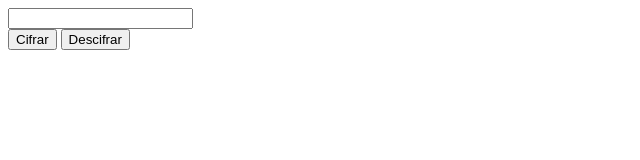
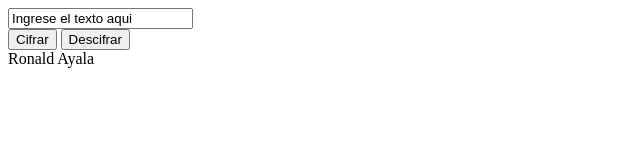
Before and after one commit to chepqeso/challege-alura, a plain HTML site: page index.html in a window 1280 px wide. Shown: the whole page, without its empty margins (0-640 px from the left). Drawn offline with Linux system fonts and the light colour scheme.

Commit message:
modificacion-input

```diff
--- a/index.html
+++ b/index.html
@@ -9,9 +9,7 @@
     <body>
         <main>
             <div>
-                <label>
-                    <input class="campo-cifrador" type="text">
-                </label>
+                <input class="campo-cifrador" type="text" value="Ingrese el texto aqui">
             </div>
             <div>
                 <button class="cifrar">Cifrar</button>
@@ -21,4 +19,5 @@
         </main>
         <script src="app.js"></script>
     </body>
+    <footer>Ronald Ayala</footer>
 </html>
```
